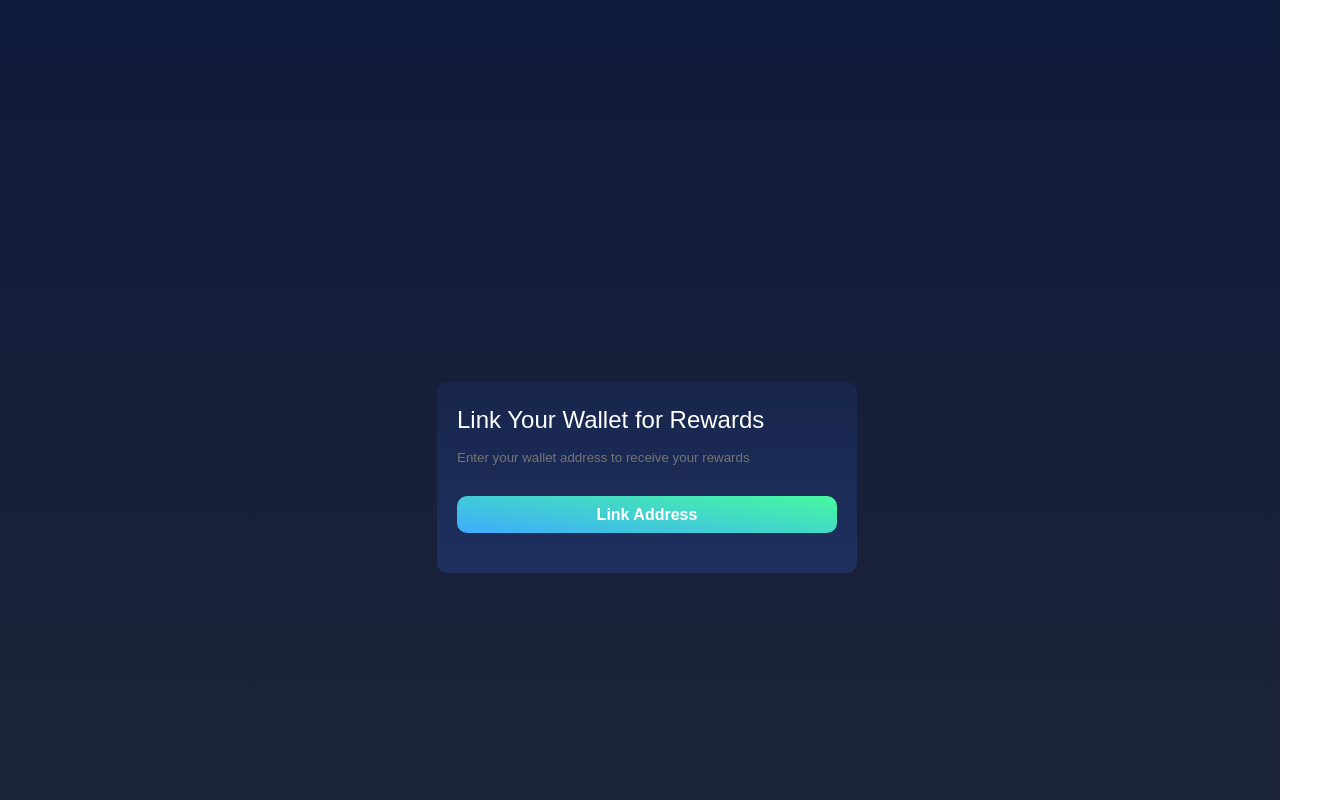
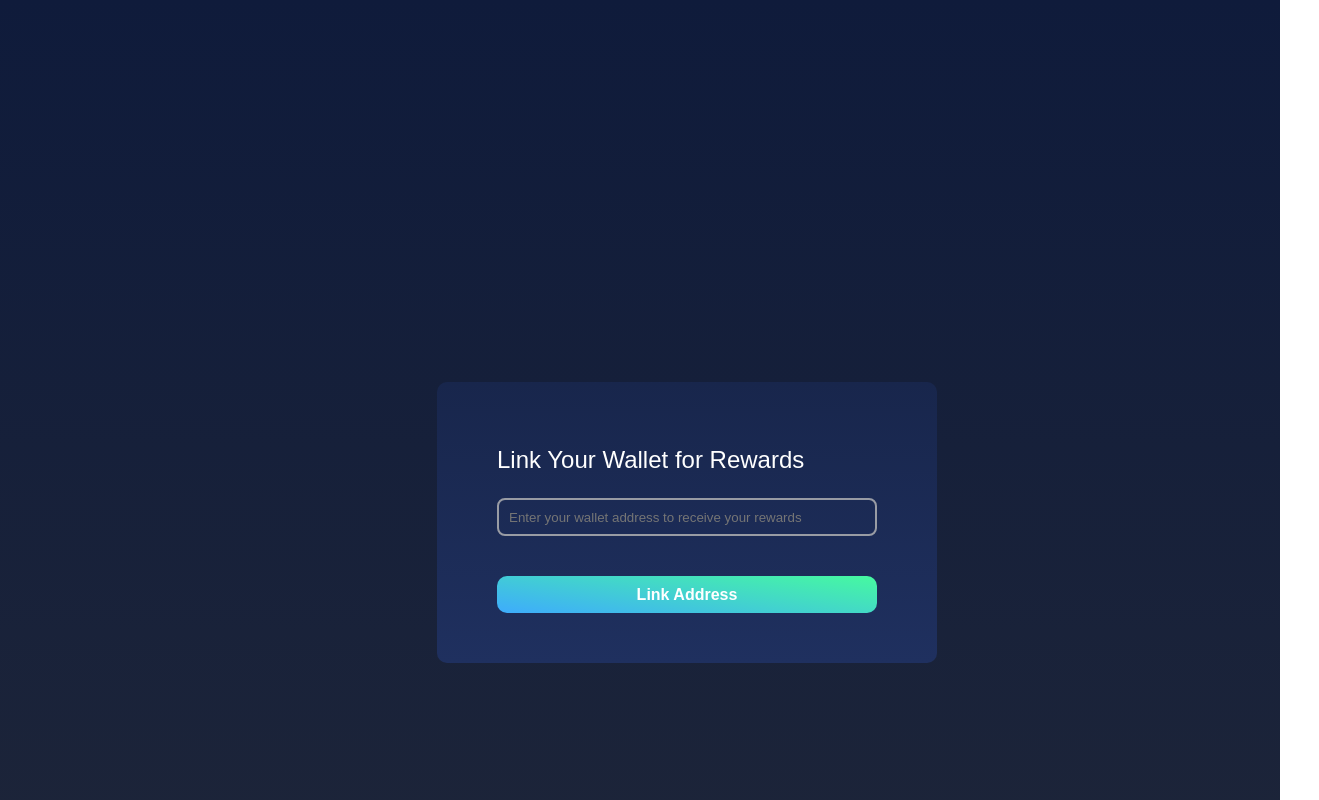
Before and after one commit to YashGaur000/Social-mining, a React (Vite) app: page /Linkwallet in a window 1280 px wide. Shown: the top 800 px of the page, 1319 px wide, since content can reach past the window. Built offline with nearby package versions, Linux system fonts and the light colour scheme.

Commit message:
add: Tasks gradient

```diff
--- a/src/components/LinkwithRewards/styles/AddressPopup.style.tsx
+++ b/src/components/LinkwithRewards/styles/AddressPopup.style.tsx
@@ -5,24 +5,32 @@ import { DefaultTheme } from "../../../styles/Theme";
 export const PopupWrapper = styled.div<{ theme: DefaultTheme}>`
     display: flex;
     flex-direction: column;
+    padidng: 20px;
 `;
 
 export const PopupHeader = styled.div<{ theme: DefaultTheme}>`
     font-size: 24px;
     text-align: left;
+    color: ${({ theme }) => theme.colors.whiteBorder};
+    margin: 40px 40px 10px 40px;
 `;
 
 export const InputFieldBox = styled.div<{ theme: DefaultTheme}>`
-
+    // margin-top: 15px;
+    // margin-bottom: 15px;
+    margin: 10px 40px 10px 40px;
 `;
 
 export const InputField = styled.input<{ theme: DefaultTheme}>`
     background: transparent;
     height: 38px;
     width: 380px;
-    border: transparent;
+    border: 2px solid #B8B8B8CC;
+    border-radius: 8px;
+    padding: 10px;
 `;
 
 export const LinkAddressBox = styled.div<{ theme: DefaultTheme}>`
     font-family: ${({ theme }) => theme.fonts.main};
+    margin: 10px 40px 10px 40px;
 `;
--- a/src/components/TaskList/modules/TaskList.tsx
+++ b/src/components/TaskList/modules/TaskList.tsx
@@ -1,5 +1,5 @@
 import React from 'react';
-import { Card } from '../../common/Card';
+import { Card, CardWrapper } from '../../common/Card';
 import { GlobalButton } from '../../common/Buttons/GlobalButton';
 import Roundcheck from '../../../assets/round-check.png';
 import TwitterLogo from '../../../assets/twitter.png';
@@ -16,6 +16,7 @@ const TaskList: React.FC = () => {
     <TaskBoxFullWrapper>
       <TaskBoxWrapper>
         <TaskBox>
+          <CardWrapper>
             <Card>
               <TitleBox>
                 <SocialLogo height='36px' width='36' margin='0px 15px 0px 10px' src={TwitterLogo} alt="twitter Logo" />
@@ -43,6 +44,7 @@ const TaskList: React.FC = () => {
                 </List>
               </ListBox>
             </Card>
+            </CardWrapper>
           <Card>
             <TitleBox>
               <SocialLogo height='36px' width='36' margin='0px 15px 0px 10px' src={Reddit} alt="Reddit Logo" />
--- a/src/components/common/Card.tsx
+++ b/src/components/common/Card.tsx
@@ -9,7 +9,9 @@ export const Card = styled.div<{
   margin?: string;
   Radius?: string;
   Boxshadow?: string;
+  Padding?: string;
 }>`
+
   display: flex;
   flex-direction: column;
   background: ${({ theme, tag }) =>
@@ -39,6 +41,38 @@ export const Card = styled.div<{
     margin-top: 10px;
     grid-template-columns: none;
     justify-content: center;
+  }
+`;
+
+export const CardWrapper = styled.div<{
+  theme: DefaultTheme;
+  height?: string;
+  width?: string;
+  tag?: string;
+  margin?: string;
+  Radius?: string;
+  Boxshadow?: string;
+  Padding?: string;
+}>`
+ position: relative;
+  // background-color: ${({ theme }) => theme.colors.buttonBackground};
+  background: ${({ theme, tag }) =>
+    tag === 'top' ? theme.colors.background : theme.colors.buttonBackground};
+  border-radius: 10px;
+  padding: 0px 0px 0px 5px;
+  box-shadow: 0px 4px 20px rgba(0, 0, 0, 0.1);
+
+  &:after {
+    content: '';
+    position: absolute;
+    top: -10px;
+    bottom: -10px;
+    left: -10px;
+    right: -10px;
+    background: linear-gradient(180deg, rgba(15, 27, 59, 1) 0%, rgba(35, 41, 56, 1) 100%);
+    border-radius: inherit;
+    z-index: -1;
+    filter: blur(10px);
   }
 `;
 
--- a/src/routes/AppRoutes.tsx
+++ b/src/routes/AppRoutes.tsx
@@ -3,7 +3,6 @@ import BackgroundWrapper from "./BackgroundWrapper";
 import { Route, Routes } from "react-router-dom";
 import TaskListPage from "../pages/tasklist/TaskListPage";
 import LeaderboardPage from "../pages/leaderboard/LeaderboardPage";
-import AddressPopup from "../components/LinkwithRewards/modules/AddressPopup";
 import LinkWalletPage from "../pages/LinkwithAddress/LinkAddressPage";
 
 const AppRoutes: React.FC = () => {
@@ -23,7 +22,7 @@ const AppRoutes: React.FC = () => {
               <Routes>
                 <Route path="/Tasks" element={<TaskListPage/>} />
                 <Route path="/Leaderboard" element={<LeaderboardPage/>} />
-                <Route path="/LinkWallet" element={<LinkWalletPage/>} />
+                <Route path="/Linkwallet" element={<LinkWalletPage/>} />
               </Routes>
             </BackgroundWrapper>
           )}
```
Lines whose indentation alone changed are shown as unchanged.
